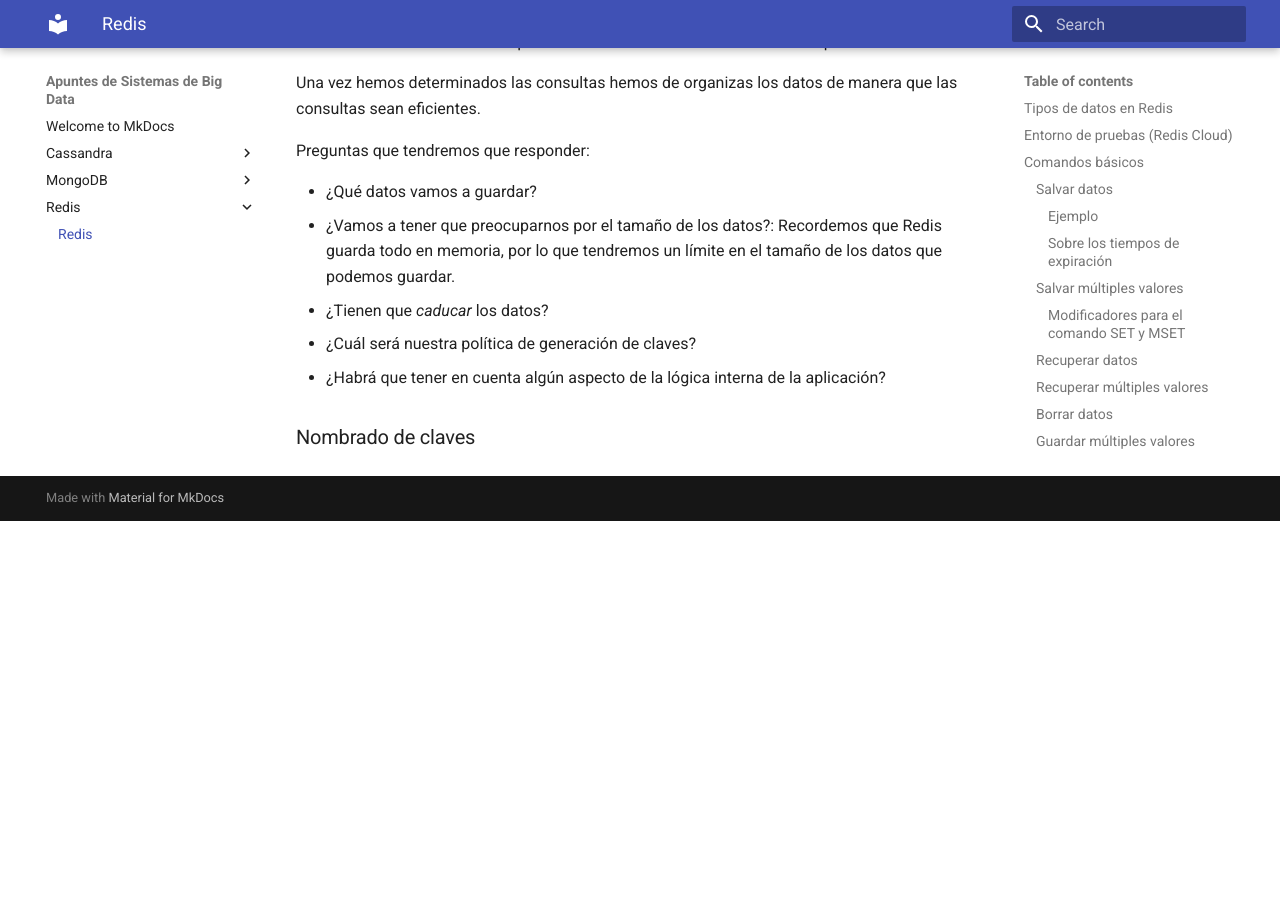
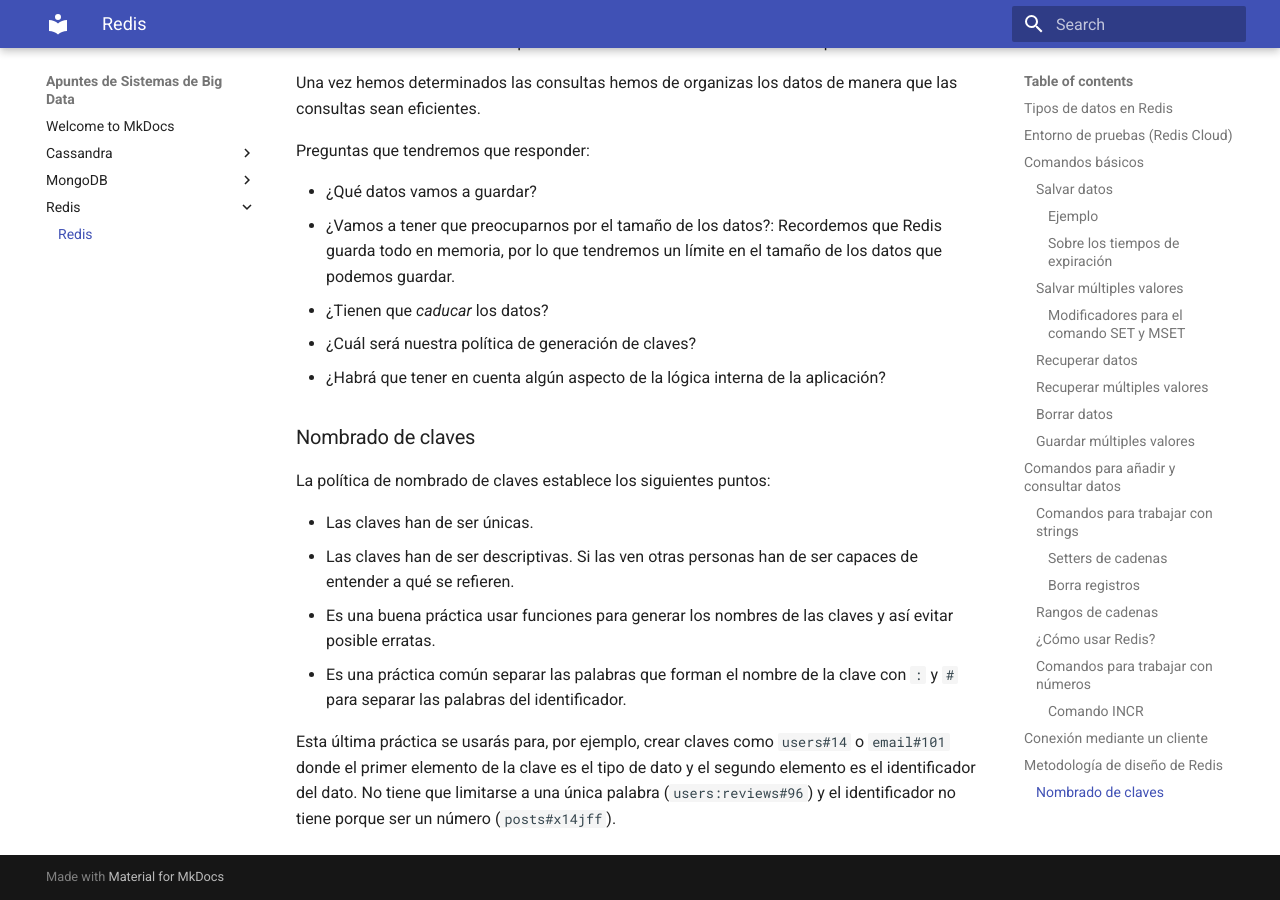
Before and after one commit to mmourazos/SBD, an MkDocs documentation site: the page built from docs/Redis/00 - Redis.md, in a window 1280 px wide and 900 px high, scrolled down 6608 px. Built offline with MkDocs 1.6.1 and Material for MkDocs 9.7.7, drawn with Linux system fonts in a browser that asks for light colours; before the commit the page ends 7129 px from its top, so only the background shows below that.

Commit message:
Vamos a ver

```diff
--- a/docs/Redis/00 - Redis.md
+++ b/docs/Redis/00 - Redis.md
@@ -255,3 +255,18 @@
 * ¿Habrá que tener en cuenta algún aspecto de la lógica interna de la aplicación?
 
 ### Nombrado de claves
+
+La política de nombrado de claves establece los siguientes puntos:
+
+* Las claves han de ser únicas.
+* Las claves han de ser descriptivas. Si las ven otras personas han de ser capaces de entender a qué
+se refieren.
+* Es una buena práctica usar funciones para generar los nombres de las claves y así evitar posible
+erratas.
+* Es una práctica común separar las palabras que forman el nombre de la clave con `:` y `#` para
+separar las palabras del identificador.
+
+Esta última práctica se usarás para, por ejemplo, crear claves como `users#14` o `email#101` donde
+el primer elemento de la clave es el tipo de dato y el segundo elemento es el identificador del
+dato. No tiene que limitarse a una única palabra (`users:reviews#96`) y el identificador no tiene
+porque ser un número (`posts#x14jff`).
```
